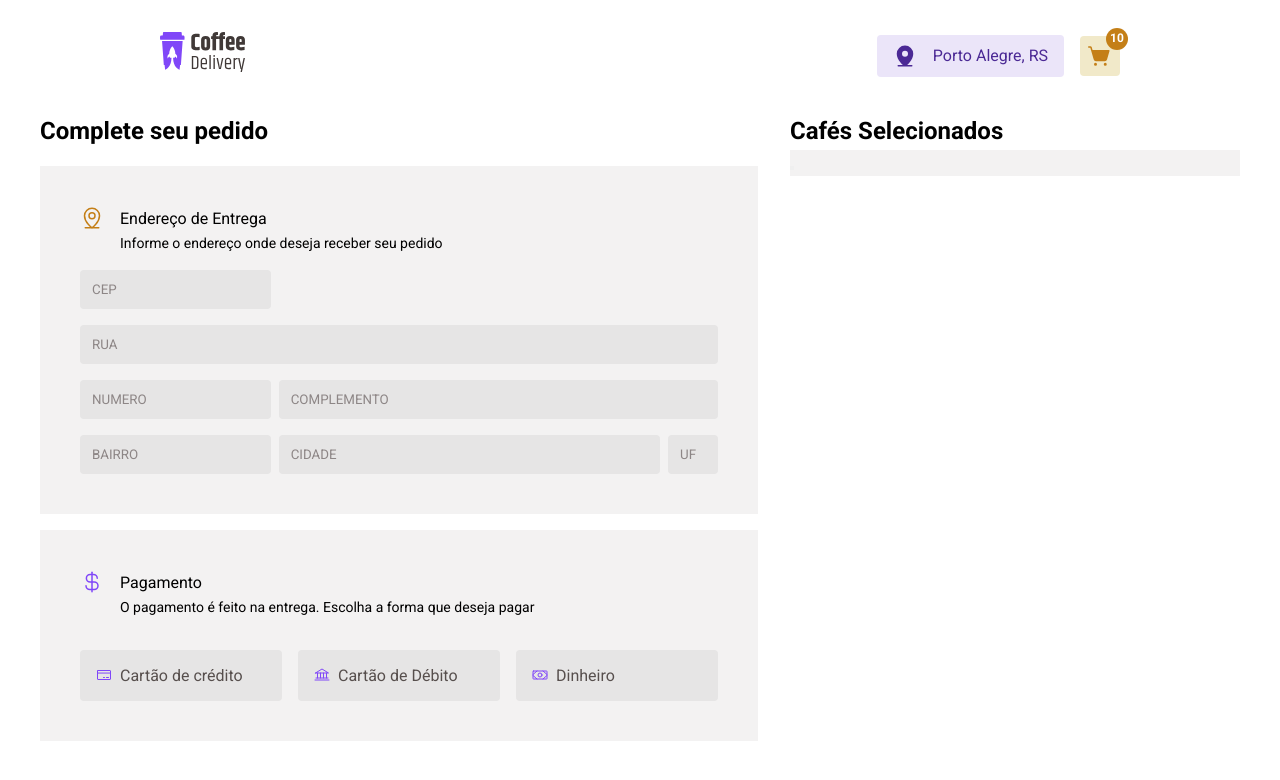
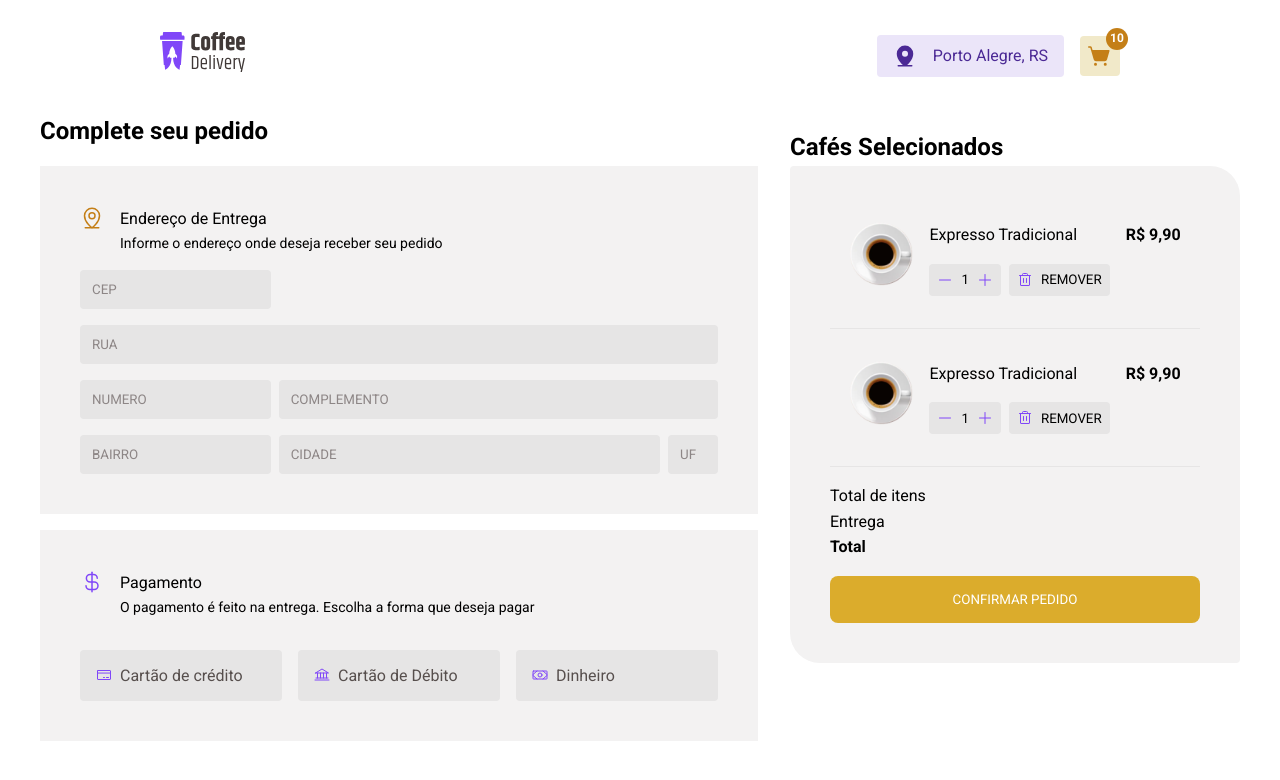
Before and after one commit to ThomasDixini/CoffeeDelivery, a React (Vite) app: page /checkout in a window 1280 px wide. Shown: the top 780 px of the page. Built offline with nearby package versions, Linux system fonts and the light colour scheme.

Commit message:
feat(carrinho): estilizando parte do carrinho

```diff
--- a/src/pages/Checkout/Checkout.tsx
+++ b/src/pages/Checkout/Checkout.tsx
@@ -1,6 +1,7 @@
 import { AdressContainer, AdressSelection, Button, CartContainer, CheckoutMain, CreditCardSelection } from "./styles";
-import { Bank, CreditCard, CurrencyDollar, MapPinLine, Money } from 'phosphor-react';
+import { Bank, CreditCard, CurrencyDollar, MapPinLine, Minus, Money, Plus, Trash } from 'phosphor-react';
 import { useState } from "react";
+import expresso from '../../assets/expresso.svg'
 
 export function Checkout() {
 
@@ -49,14 +50,35 @@ export function Checkout() {
             </AdressContainer>
             <CartContainer>
                 <h1> Cafés Selecionados </h1>
-                <div>
-                    <article>
-
-                    </article>
-                    <span></span>
-                    <span></span>
-                    <strong></strong>
-                    <button type="submit"></button>
+                <div className="checkoutContainer">
+                    <form action="">
+                        <article>
+                            <img src={expresso} alt="" />
+                            <div>
+                                <p> Expresso Tradicional </p>
+                                <div className="item-buttons">
+                                    <button type="button"> <Minus size={16}/> 1 <Plus size={16}/> </button>
+                                    <button type="button"> <Trash size={16}/> REMOVER </button>
+                                </div>
+                            </div>
+                            <strong> R$ 9,90</strong>
+                        </article>
+                        <article>
+                            <img src={expresso} alt="" />
+                            <div>
+                                <p> Expresso Tradicional </p>
+                                <div className="item-buttons">
+                                    <button type="button"> <Minus size={16}/> 1 <Plus size={16}/> </button>
+                                    <button type="button"> <Trash size={16}/> REMOVER </button>
+                                </div>
+                            </div>
+                            <strong> R$ 9,90</strong>
+                        </article>
+                        <span> Total de itens </span>
+                        <span> Entrega </span>
+                        <strong> Total </strong>
+                        <button type="submit"> CONFIRMAR PEDIDO </button>
+                    </form>
                 </div>
             </CartContainer>
         </CheckoutMain>
--- a/src/pages/Checkout/styles.ts
+++ b/src/pages/Checkout/styles.ts
@@ -143,9 +143,65 @@ export const CartContainer = styled.section`
     flex-direction: column;
     max-width: 450px;
     width: 100%;
+    margin-top: 1rem;
     border-radius: 4px 30px 4px 30px;
 
-    div {
+    .checkoutContainer {
         background-color: ${props => props.theme['base-50']};
+        padding: 2.5rem;
+        border-radius: 4px 30px 4px 30px;
+        form {
+            display: flex;
+            flex-direction: column;
+            article {
+                display: flex;
+                justify-content: center;
+                align-items: flex-start;
+                padding-bottom: 2rem;
+                gap: 1rem;
+                margin: 1rem 0;
+                border-bottom: 1px solid ${props => props.theme['base-200']};
+
+                img {
+                   width: 64px;
+                   height: 64px;
+                }
+                div {
+                    .item-buttons {
+                        display: flex;
+                        gap: 0.5rem;
+                        margin-top: 1rem;
+                        button {
+                            background-color: ${props => props.theme['base-200']};
+                            border: 0;
+                            border-radius: 4px;
+                            padding: 0.5rem;
+                            display: flex;
+                            align-items: center;
+                            gap: 0.5rem;
+
+                            &:last-child:hover {
+                                filter: brightness(0.8);
+                            }
+                            svg {
+                                color: ${props => props.theme['purple']};
+                                &:hover {
+                                    color: ${props => props.theme['purple-dark']};
+                                }
+                            }
+                        }
+                    }
+                }
+            }
+            button[type="submit"] {
+                padding: 1rem;
+                margin-top: 1rem;
+                border: 0;
+                border-radius: 8px;
+                background-color: ${props => props.theme['yellow']};
+                color: white;
+                font-size: 500;
+            }
+        }
     }
 `
```
